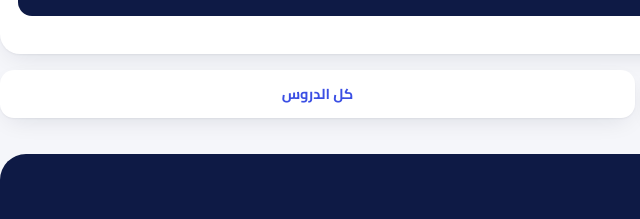
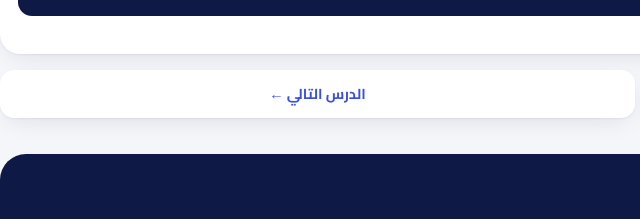
Before and after one commit to rachidAfggan/english-for-moroccans, a plain HTML site: page lesson-15.html in a window 1280 px wide. Shown: the part 1832-2051 px from the top of the page, 0-640 px from the left. Drawn offline with Linux system fonts and the light colour scheme.

Commit message:
Link lesson 15 to lesson 16

```diff
--- a/lesson-15.html
+++ b/lesson-15.html
@@ -141,7 +141,7 @@ a.lesson{display:flex}
 <div class="exb"><h2 style="margin-top:0">تمرين</h2><ol><li>شنو معنى <span class="en">bug</span>؟</li><li>كيفاش تقول صلحت المشكل؟</li><li>شنو معنى <span class="en">merge</span>؟</li><li>كيفاش تطلب المراجعة؟</li></ol><details><summary>شوف الأجوبة</summary><ol><li>خطأ ف الكود</li><li><span class="en">I fixed the issue.</span></li><li>دمج</li><li><span class="en">Can you review my code?</span></li></ol></details></div>
 <div class="sumb"><h2>الخلاصة</h2><ul><li><span class="en">bug, fix, commit, branch.</span></li><li>جمل بسيطة كافية.</li><li>اقرا الوثائق بالإنجليزية.</li><li>كل نهار 3 كلمات.</li></ul></div>
 </article>
-<div class="pn"><a href="lesson-14.html">→ الدرس السابق</a><a href="lessons.html">كل الدروس</a></div></div>
+<div class="pn"><a href="lesson-14.html">→ الدرس السابق</a><a href="lesson-16.html">الدرس التالي ←</a></div></div>
 <footer>
   <div class="brand"><div class="mark">E</div><span class="en">Englishy</span></div>
   <p>دروس الإنجليزية بالعربية، من الصفر وبخطوات صغيرة.</p>
```
